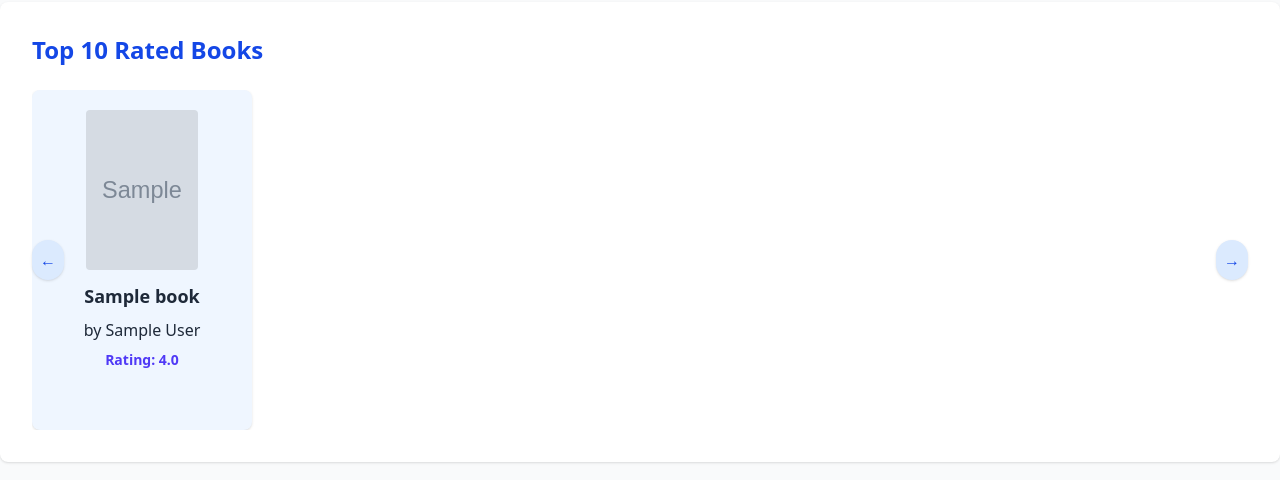
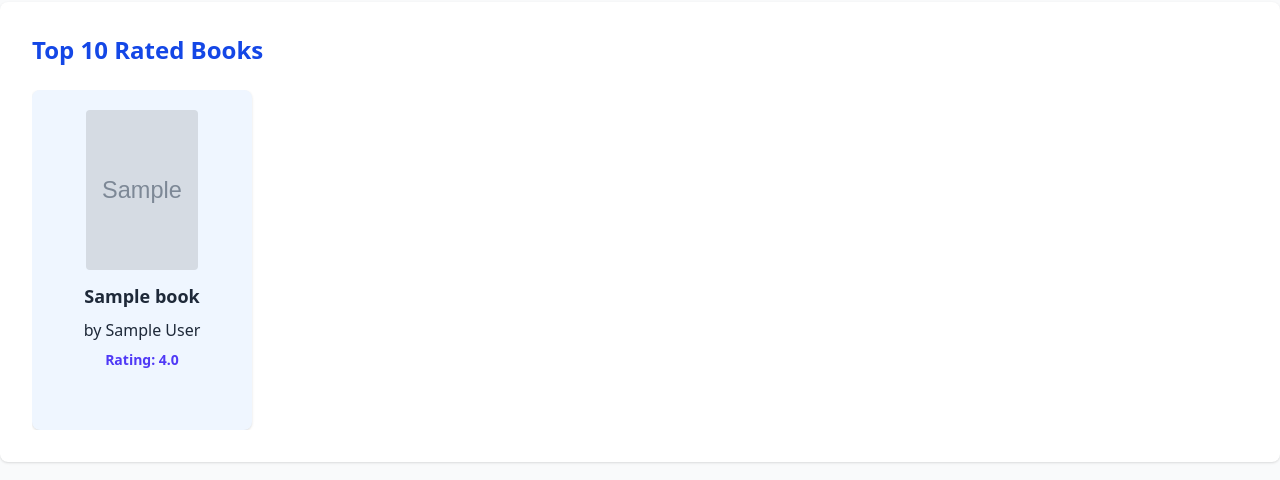
Before and after one commit to NoobCoder-dweeb/book-library, a Django app: page / in a window 1280 px wide. Shown: the part 520-1000 px from the top of the page. Run offline with Django 4.2, Linux system fonts and the light colour scheme; tables that the repository leaves empty hold one stand-in row (values such as "Sample post"); grey boxes marked "Sample" are stand-in pictures.

Commit message:
Removed right and left arrows in homepage

```diff
--- a/onlinelib/app/templates/home.html
+++ b/onlinelib/app/templates/home.html
@@ -24,10 +24,6 @@
     <div id="top-books" class="bg-white rounded-lg shadow p-8 mb-10">
         <h2 class="text-2xl font-semibold mb-6 text-blue-700">Top 10 Rated Books</h2>
         <div class="relative">
-            <!-- Slider Buttons -->
-            <button id="slider-left" type="button" class="absolute left-0 top-1/2 -translate-y-1/2 z-20 bg-blue-100 hover:bg-blue-200 text-blue-700 rounded-full p-2 shadow transition hidden md:block">
-                &#8592;
-            </button>
             <div id="books-slider" class="overflow-x-auto scroll-smooth">
                 <div class="flex space-x-6 items-center h-[340px] min-w-max">
                     {% for book in top_books %}
@@ -64,9 +60,6 @@
                     {% endfor %}
                 </div>
             </div>
-            <button id="slider-right" type="button" class="absolute right-0 top-1/2 -translate-y-1/2 z-20 bg-blue-100 hover:bg-blue-200 text-blue-700 rounded-full p-2 shadow transition hidden md:block">
-                &#8594;
-            </button>
         </div>
     </div>
     <script>
```
